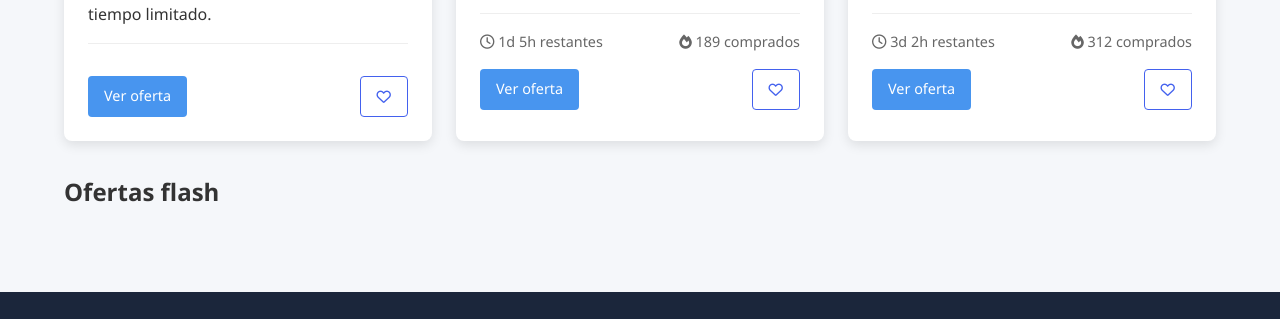
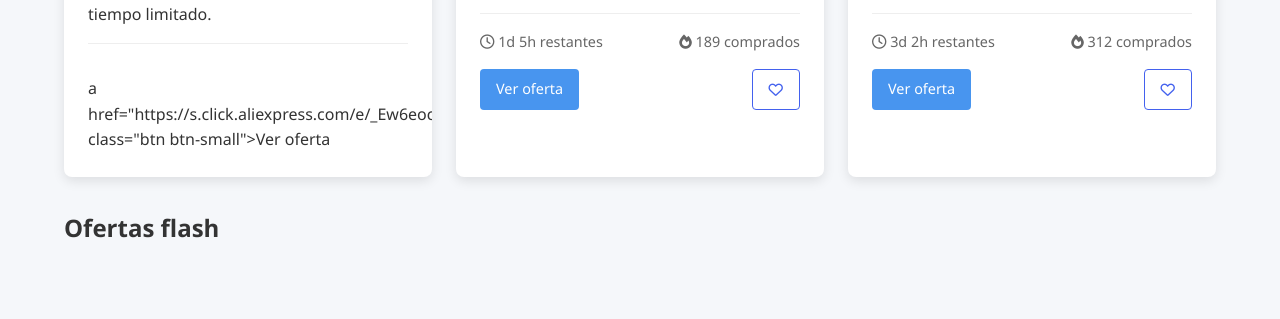
Before and after one commit to chollosaldia/chollosaldia.github.io, a plain HTML site: page index.html.html in a window 1280 px wide. Shown: the part 1098-1417 px from the top of the page. Drawn offline with Linux system fonts and the light colour scheme.

Commit message:
Update index.html.html

```diff
--- a/index.html.html
+++ b/index.html.html
@@ -436,7 +436,7 @@
 
                     </div>
                     <div class="deal-actions">
-                        <a href="#" class="btn btn-small">Ver oferta</a>
+                        a href="https://s.click.aliexpress.com/e/_Ew6eocw" class="btn btn-small">Ver oferta</a>
                         <a href="#" class="btn btn-small btn-outline"><i class="far fa-heart"></i></a>
                     </div>
                 </div>
```
